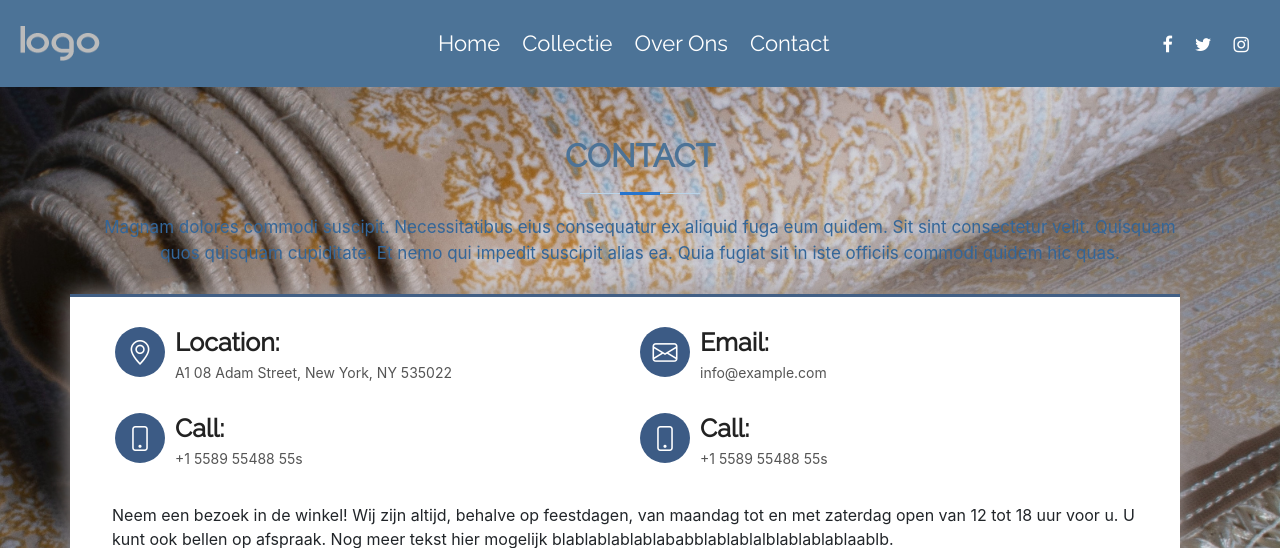
After one commit to creator64/npt-dev, a Django app: template main/templates/main/contact2.html in a window 1280 px wide. The commit adds this page. Shown: the top 548 px of the page. Run offline with Django 3.2, Linux system fonts and the light colour scheme; the template is opened without the code that fills it, so the values that code supplies are empty; some libraries are stand-ins or nearby versions; some web fonts are replaced.

Commit message:
made a new contact page (buggy version)

```diff
--- a/main/templates/main/about.html
+++ b/main/templates/main/about.html
@@ -4,6 +4,8 @@
 
 {% block secttitle %} Over Ons {% endblock %}
 {% block sectdesc %} Magnam dolores commodi suscipit. Necessitatibus eius consequatur ex aliquid fuga eum quidem. Sit sint consectetur velit. Quisquam quos quisquam cupiditate. Et nemo qui impedit suscipit alias ea. Quia fugiat sit in iste officiis commodi quidem hic quas.{% endblock %}
+
+{% block title %} npt - over ons {% endblock %}
 
 {% block content %}
 
--- a/main/templates/main/base.html
+++ b/main/templates/main/base.html
@@ -9,7 +9,8 @@
 		@import url('https://fonts.googleapis.com/css2?family=Purple+Purse&display=swap');
 		@import url('https://fonts.googleapis.com/css2?family=Bungee&display=swap');
 		@import url('https://fonts.googleapis.com/css2?family=Modak&display=swap');
-		@import url('https://fonts.googleapis.com/css?family=Raleway');
+		@import url('https://fonts.googleapis.com/css2?family=Raleway:wght@400&display=swap');
+
 
 		body{
 			background-image: url("{% static 'man/images/ex1(2).jpg' %}");
--- /dev/null
+++ b/main/templates/main/contact2.html
@@ -0,0 +1,119 @@
+{% extends 'main/base.html' %}
+{% load static %}
+
+{% block secttitle %} Contact {% endblock %}
+{% block sectdesc %} Magnam dolores commodi suscipit. Necessitatibus eius consequatur ex aliquid fuga eum quidem. Sit sint consectetur velit. Quisquam quos quisquam cupiditate.
+Et nemo qui impedit suscipit alias ea. Quia fugiat sit in iste officiis commodi quidem hic quas.{% endblock %}
+
+<head>
+  {% block link %}
+    <link href="{% static 'npt/vendor/animate.css/animate.min.css' %}" rel="stylesheet">
+    <link href="{% static 'npt/vendor/bootstrap/css/bootstrap.min.css' %}" rel="stylesheet">
+    <link href="{% static 'npt/vendor/bootstrap-icons/bootstrap-icons.css' %}" rel="stylesheet">
+    <link href="{% static 'npt/vendor/boxicons/css/boxicons.min.css' %}" rel="stylesheet">
+    <link href="{% static 'npt/vendor/glightbox/css/glightbox.min.css' %}" rel="stylesheet">
+    <link href="{% static 'npt/vendor/swiper/swiper-bundle.min.css' %}" rel="stylesheet">
+    <link href="{% static 'npt/mainfiles/style.css' %}" rel="stylesheet">
+    <link href="{% static 'npt/css/Contact2.css' %}" rel="stylesheet">
+  {% endblock %}
+
+  {% block title %} npt - contact {% endblock %}
+</head>
+
+{% block content %}
+<!-- ======= Contact Section ======= -->
+<section id="contact" class="contact">
+    <div class="container mt-2">
+
+      <div class="row info">
+          <div class="col-lg-6 align-items-stretch">
+            <div class="address">
+              <i class="bi bi-geo-alt"></i>
+              <h4 class="info-title">Location:</h4>
+              <p class="info-body">A1 08 Adam Street, New York, NY 535022</p>
+            </div>
+          </div>
+
+          <div class="col-lg-6">
+            <div class="email">
+              <i class="bi bi-envelope"></i>
+              <h4 class="info-title">Email:</h4>
+              <p  class="info-body">info@example.com</p>
+            </div>
+          </div>
+
+          <div class="col-lg-6">
+            <div class="phone">
+              <i class="bi bi-phone"></i>
+              <h4 class="info-title">Call:</h4>
+              <p  class="info-body">+1 5589 55488 55s</p>
+            </div>
+          </div>
+
+          <div class="col-lg-6">
+            <div class="phone">
+              <i class="bi bi-phone"></i>
+              <h4 class="info-title">Call:</h4>
+              <p  class="info-body">+1 5589 55488 55s</p>
+            </div>
+          </div>
+
+          <div class="explination my-1">Neem een bezoek in de winkel! Wij zijn altijd, behalve op feestdagen, van maandag tot en met zaterdag open van 12 tot 18 uur
+            voor u. U kunt ook bellen op afspraak. Nog meer tekst hier mogelijk blablablablablababblablablalblablablablaablb.
+          <iframe src="https://www.google.com/maps/embed?pb=!1m14!1m8!1m3!1d12097.433213460943!2d-74.0062269!3d40.7101282!3m2!1i1024!2i768!4f13.1!3m3!1m2!1s0x0%3A0xb89d1fe6bc499443!2sDowntown+Conference+Center!5e0!3m2!1smk!2sbg!4v1539943755621" frameborder="0" style="border:0; width: 100%; height: 290px;" allowfullscreen></iframe>
+        </div>
+      </div>
+
+      <div class="row mt-5">
+          <div class="col text-center fs-3">
+              <div class="email-section-title">
+                STUUR ONS EEN EMAIL
+              </div>
+          </div>
+      </div>
+
+      <div class="row">
+        <div class="col-lg mt-3 d-flex align-items-stretch">
+          <form action="forms/contact.php" method="post" role="form" class="php-email-form" id="email">
+            <div class="row">
+              <div class="form-group col-md-6">
+                <label for="name">Your Name</label>
+                <input type="text" name="name" class="form-control" id="name" placeholder="Voer hier uw naam in (niet verplicht)">
+              </div>
+              <div class="form-group col-md-6 mt-3 mt-md-0">
+                <label for="name">Your Email</label>
+                <input type="email" class="form-control" name="email" id="email" placeholder="Voer hier uw email-adres in" required>
+              </div>
+            </div>
+            <div class="form-group mt-3">
+              <label for="name">Subject</label>
+              <input type="text" class="form-control" name="subject" id="subject" placeholder="Voer hier het onderwerp in" required>
+            </div>
+            <div class="form-group mt-3">
+              <label for="name">Message</label>
+              <textarea class="form-control" name="message" rows="10" placeholder="Typ hier uw bericht" required></textarea>
+            </div>
+            <div class="my-3">
+              <div class="loading">Loading</div>
+              <div class="error-message"></div>
+              <div class="sent-message">Your message has been sent. Thank you!</div>
+            </div>
+            <div class="text-center"><button type="submit">Send Message</button></div>
+          </form>
+        </div>
+
+      </div>
+
+    </div>
+  </section><!-- End Contact Section -->
+
+  <script src="{% static 'npt/vendor/bootstrap/js/bootstrap.bundle.min.js' %}"></script>
+  <script src="{% static 'npt/vendor/glightbox/js/glightbox.min.js' %}"></script>
+  <script src="{% static 'npt/vendor/isotope-layout/isotope.pkgd.min.js' %}"></script>
+  <script src="{% static 'npt/vendor/php-email-form/validate.js' %}"></script>
+  <script src="{% static 'npt/vendor/swiper/swiper-bundle.min.js' %}"></script>
+
+  <!-- Template Main JS File -->
+  <script src="C:/Users/Armani/Documents/Green/Green/assets/js/main.js"></script>
+
+  {% endblock %}
--- a/main/templates/main/home.html
+++ b/main/templates/main/home.html
@@ -55,7 +55,7 @@
     outline: none;
     padding-bottom: 0;">
     </section>
-    <section class="u-align-center-xs u-clearfix u-palette-1-dark-1 u-section-4" id="carousel_f788">
+    <section class="u-align-center-xs u-clearfix u-palette-1-dark-1 u-section-4" id="carousel_f788" style="margin-top: 0px;">
       <div class="u-clearfix u-sheet u-valign-middle-lg u-sheet-1">
         <div class="u-clearfix u-expanded-width-lg u-expanded-width-md u-expanded-width-sm u-expanded-width-xl u-gutter-0 u-layout-wrap u-layout-wrap-1">
           <div class="u-layout">
--- a/main/views.py
+++ b/main/views.py
@@ -29,9 +29,9 @@ def contact(response):
 		else:
 			state = "failure"
 
-		return render(response, "main/contact.html", {"actdict": {"contact": "active"}, "state": state})
+		return render(response, "main/contact2.html", {"actdict": {"contact": "active"}, "state": state})
 	else:
-		return render(response, "main/contact.html", {"actdict": {"contact": "active"}})
+		return render(response, "main/contact2.html", {"actdict": {"contact": "active"}})
 
 def about(response):
 	return render(response, "main/about.html", {"actdict": {"about": "active"}})
--- /dev/null
+++ b/static/npt/css/Contact2.css
@@ -0,0 +1,179 @@
+/*--------------------------------------------------------------
+# Contact
+--------------------------------------------------------------*/
+.contact .info {
+    border-top: 3px solid #415f85;
+    border-bottom: 3px solid #415f85;
+    padding: 30px;
+    background: #fff;
+    width: 100%;
+    box-shadow: 0 0 24px 0 rgb(158, 151, 151);
+  }
+
+  .contact .container {
+    background-color: inherit;
+  }
+
+  .contact .info i {
+    background: #3c5b85;
+    color: #fff;
+    font-size: 25px;
+    float: left;
+    width: 50px;
+    height: 50px;
+    display: flex;
+    justify-content: center;
+    align-items: center;
+    border-radius: 50px;
+    transition: all 0.3s ease-in-out;
+  }
+
+  .contact .info .info-title {
+    padding: 0 0 0 60px;
+    font-size: 25px;
+    font-weight: 600;
+    margin-bottom: 5px;
+    color: #222222;
+  }
+
+  .contact .info .info-body {
+    padding: 0 0 10px 60px;
+    margin-bottom: 20px;
+    font-size: 14px;
+    color: #555555;
+  }
+
+  .contact .info .social-links {
+    padding-left: 60px;
+  }
+
+  .contact .info .social-links a {
+    font-size: 18px;
+    display: inline-block;
+    background: #333;
+    color: #fff;
+    line-height: 1;
+    padding: 8px 0;
+    border-radius: 50%;
+    text-align: center;
+    width: 36px;
+    height: 36px;
+    transition: 0.3s;
+    margin-right: 10px;
+  }
+
+  /*.contact .info .social-links a:hover {
+    background: #5cb874;
+    color: #af346a;
+  } is useless, didnt want to remove becuase it was in the template i downloaded*/
+
+  /*.contact .info .email:hover i, .contact .info .address:hover i, .contact .info .phone:hover i {
+    background: #82928f;
+    color: red;
+  } activate when want to change colour on hover */
+
+  .contact .php-email-form {
+    width: 100%;
+    border-top: 3px solid #415f85;
+    border-bottom: 3px solid #415f85;
+    padding: 30px;
+    background: #fff;
+    box-shadow: 0 0 24px 0 rgba(0, 0, 0, 0.12);
+  }
+
+  .contact .php-email-form .form-group {
+    padding-bottom: 8px;
+  }
+
+  .contact .php-email-form .error-message {
+    display: none;
+    color: #fff;
+    background: #ed3c0d;
+    text-align: left;
+    padding: 15px;
+    font-weight: 600;
+  }
+
+  .contact .php-email-form .error-message br + br {
+    margin-top: 25px;
+  }
+
+  .contact .php-email-form .sent-message {
+    display: none;
+    color: #fff;
+    background: #18d26e;
+    text-align: center;
+    padding: 15px;
+    font-weight: 600;
+  }
+
+  .contact .php-email-form .loading {
+    display: none;
+    background: #fff;
+    text-align: center;
+    padding: 15px;
+  }
+
+  .contact .php-email-form .loading:before {
+    content: "";
+    display: inline-block;
+    border-radius: 50%;
+    width: 24px;
+    height: 24px;
+    margin: 0 10px -6px 0;
+    border: 3px solid #18d26e;
+    border-top-color: #eee;
+    -webkit-animation: animate-loading 1s linear infinite;
+    animation: animate-loading 1s linear infinite;
+  }
+
+  .contact .php-email-form input, .contact .php-email-form textarea {
+    border-radius: 0;
+    box-shadow: none;
+    font-size: 14px;
+    border-radius: 4px;
+  }
+
+  .contact .php-email-form input:focus, .contact .php-email-form textarea:focus {
+    border-color: #242580;
+  }
+
+  .contact .php-email-form input {
+    height: 44px;
+  }
+
+  .contact .php-email-form textarea {
+    padding: 10px 12px;
+  }
+
+  .contact .php-email-form button[type="submit"] {
+    border: 0;
+    padding: 10px 24px;
+    color: #fff;
+    border-radius: 4px;
+  }
+
+
+
+  .contact .email-section-title{
+    color: rgb(4, 5, 41);
+    font-family: Raleway, sans-serif;
+  }
+
+  @-webkit-keyframes animate-loading {
+    0% {
+      transform: rotate(0deg);
+    }
+    100% {
+      transform: rotate(360deg);
+    }
+  }
+
+  @keyframes animate-loading {
+    0% {
+      transform: rotate(0deg);
+    }
+    100% {
+      transform: rotate(360deg);
+    }
+  }
--- a/static/npt/css/Home.css
+++ b/static/npt/css/Home.css
@@ -13,6 +13,10 @@
   font-family: Modak;
   font-weight: normal;
   margin: 0 20px;
+}
+
+.u-section-3{
+  padding-bottom: 0px!important;
 }
 
 @media (max-width: 1199px) {
@@ -126,7 +130,7 @@
 }
 
 .u-section-4 .u-layout-wrap-1 {
-  margin-top: 5px;
+  margin-top: 0px;
   margin-bottom: 60px;
 }
 
--- a/static/npt/mainfiles/style.css
+++ b/static/npt/mainfiles/style.css
@@ -25,6 +25,15 @@ a:hover {
 
 h1, h2, h3, h4, h5, h6 {
   font-family: "Raleway", sans-serif;
+}
+
+button{
+  background: #2d5f80;
+  transition: 0.4s;
+}
+
+button:hover{
+  background: #3f7aa1;
 }
 
 /*--------------------------------------------------------------
@@ -1129,181 +1138,6 @@ h1, h2, h3, h4, h5, h6 {
 }
 
 /*--------------------------------------------------------------
-# Contact
---------------------------------------------------------------*/
-.contact .info {
-  border-top: 3px solid #5cb874;
-  border-bottom: 3px solid #5cb874;
-  padding: 30px;
-  background: #fff;
-  width: 100%;
-  box-shadow: 0 0 24px 0 rgba(0, 0, 0, 0.12);
-}
-
-.contact .info i {
-  font-size: 20px;
-  color: #5cb874;
-  float: left;
-  width: 44px;
-  height: 44px;
-  background: #eaf6ed;
-  display: flex;
-  justify-content: center;
-  align-items: center;
-  border-radius: 50px;
-  transition: all 0.3s ease-in-out;
-}
-
-.contact .info h4 {
-  padding: 0 0 0 60px;
-  font-size: 20px;
-  font-weight: 600;
-  margin-bottom: 5px;
-  color: #222222;
-}
-
-.contact .info p {
-  padding: 0 0 10px 60px;
-  margin-bottom: 20px;
-  font-size: 14px;
-  color: #555555;
-}
-
-.contact .info .social-links {
-  padding-left: 60px;
-}
-
-.contact .info .social-links a {
-  font-size: 18px;
-  display: inline-block;
-  background: #333;
-  color: #fff;
-  line-height: 1;
-  padding: 8px 0;
-  border-radius: 50%;
-  text-align: center;
-  width: 36px;
-  height: 36px;
-  transition: 0.3s;
-  margin-right: 10px;
-}
-
-.contact .info .social-links a:hover {
-  background: #5cb874;
-  color: #fff;
-}
-
-.contact .info .email:hover i, .contact .info .address:hover i, .contact .info .phone:hover i {
-  background: #5cb874;
-  color: #fff;
-}
-
-.contact .php-email-form {
-  width: 100%;
-  border-top: 3px solid #5cb874;
-  border-bottom: 3px solid #5cb874;
-  padding: 30px;
-  background: #fff;
-  box-shadow: 0 0 24px 0 rgba(0, 0, 0, 0.12);
-}
-
-.contact .php-email-form .form-group {
-  padding-bottom: 8px;
-}
-
-.contact .php-email-form .error-message {
-  display: none;
-  color: #fff;
-  background: #ed3c0d;
-  text-align: left;
-  padding: 15px;
-  font-weight: 600;
-}
-
-.contact .php-email-form .error-message br + br {
-  margin-top: 25px;
-}
-
-.contact .php-email-form .sent-message {
-  display: none;
-  color: #fff;
-  background: #18d26e;
-  text-align: center;
-  padding: 15px;
-  font-weight: 600;
-}
-
-.contact .php-email-form .loading {
-  display: none;
-  background: #fff;
-  text-align: center;
-  padding: 15px;
-}
-
-.contact .php-email-form .loading:before {
-  content: "";
-  display: inline-block;
-  border-radius: 50%;
-  width: 24px;
-  height: 24px;
-  margin: 0 10px -6px 0;
-  border: 3px solid #18d26e;
-  border-top-color: #eee;
-  -webkit-animation: animate-loading 1s linear infinite;
-  animation: animate-loading 1s linear infinite;
-}
-
-.contact .php-email-form input, .contact .php-email-form textarea {
-  border-radius: 0;
-  box-shadow: none;
-  font-size: 14px;
-  border-radius: 4px;
-}
-
-.contact .php-email-form input:focus, .contact .php-email-form textarea:focus {
-  border-color: #5cb874;
-}
-
-.contact .php-email-form input {
-  height: 44px;
-}
-
-.contact .php-email-form textarea {
-  padding: 10px 12px;
-}
-
-.contact .php-email-form button[type="submit"] {
-  background: #5cb874;
-  border: 0;
-  padding: 10px 24px;
-  color: #fff;
-  transition: 0.4s;
-  border-radius: 4px;
-}
-
-.contact .php-email-form button[type="submit"]:hover {
-  background: #6ec083;
-}
-
-@-webkit-keyframes animate-loading {
-  0% {
-    transform: rotate(0deg);
-  }
-  100% {
-    transform: rotate(360deg);
-  }
-}
-
-@keyframes animate-loading {
-  0% {
-    transform: rotate(0deg);
-  }
-  100% {
-    transform: rotate(360deg);
-  }
-}
-
-/*--------------------------------------------------------------
 # Breadcrumbs
 --------------------------------------------------------------*/
 .breadcrumbs {
```
